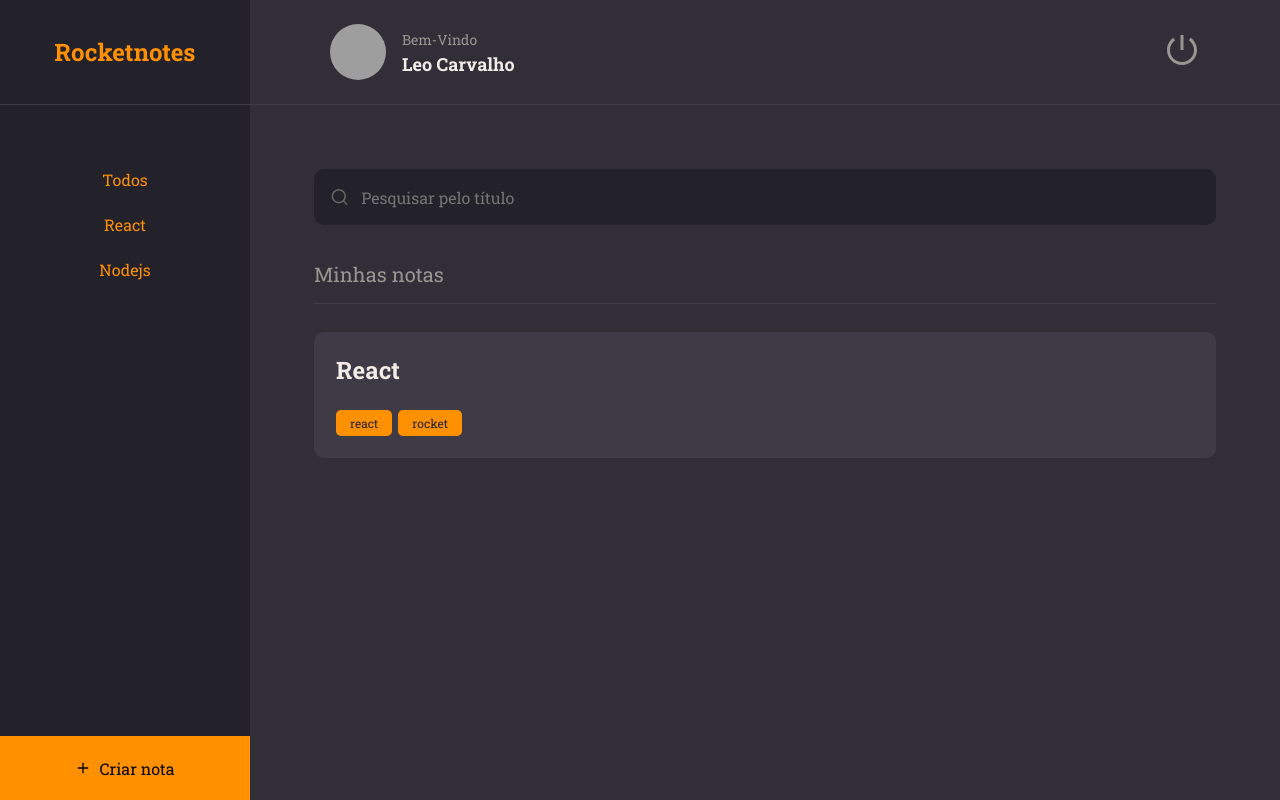
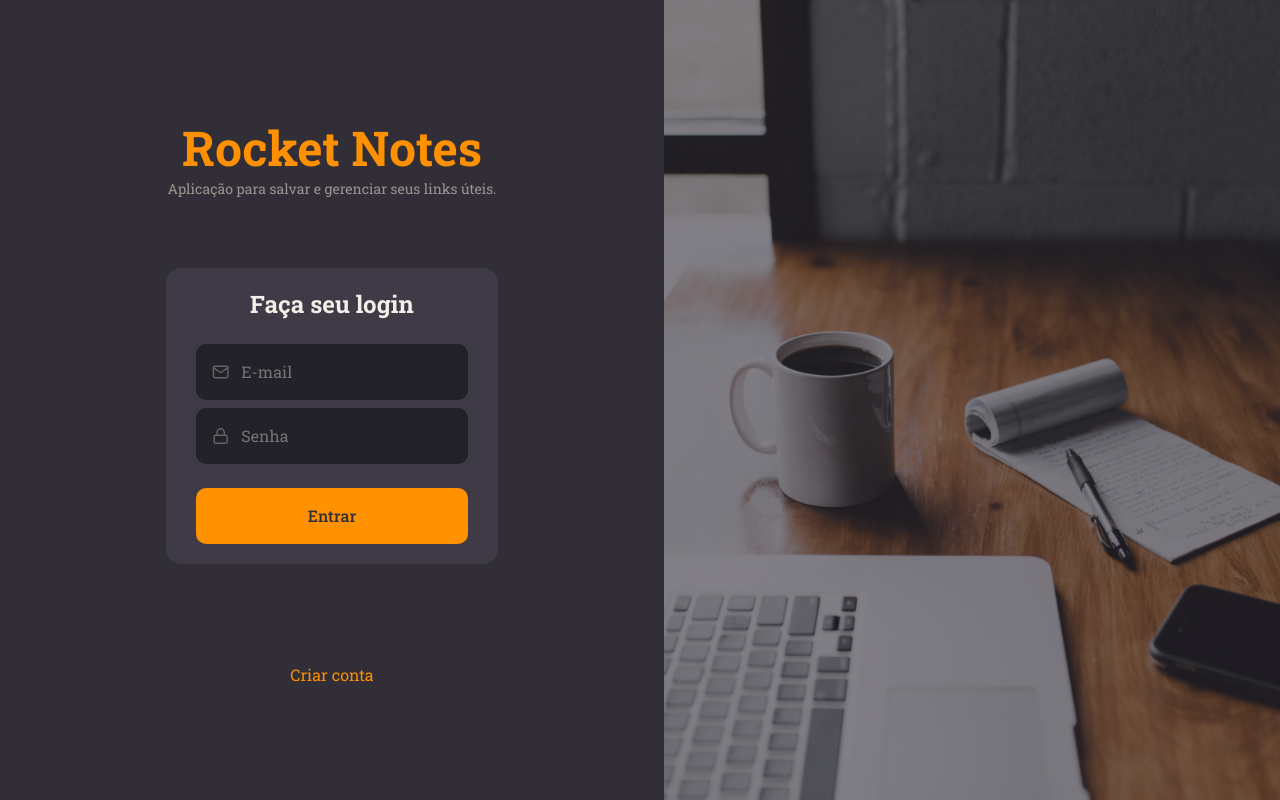
Before and after one commit to LeoGCarva/Mi-notas, a React (Vite) app: page / in a window 1280 px wide. Built offline with nearby package versions, Linux system fonts and the light colour scheme; grey boxes are pictures that could not be loaded.

Commit message:
LogIn Page

```diff
--- a/src/main.jsx
+++ b/src/main.jsx
@@ -3,13 +3,13 @@ import ReactDOM from 'react-dom/client'
 import { ThemeProvider } from 'styled-components'
 import GlobalStyles from './styles/global'
 import theme from './styles/theme';
-import { Home } from './pages/Home'
+import { SignIn } from './pages/SignIn'
 
 ReactDOM.createRoot(document.getElementById('root')).render(
   <React.StrictMode>
     <ThemeProvider theme={theme}>
       <GlobalStyles/>
-      <Home />
+      <SignIn />
     </ThemeProvider>
   </React.StrictMode>,
 )
--- /dev/null
+++ b/src/pages/SignIn/index.jsx
@@ -0,0 +1,41 @@
+import { Container, Form, Background } from "./style";
+
+import { FiLogIn, FiMail, FiLock} from "react-icons/fi";
+
+import { Input } from "../../components/Input";
+import { Button } from "../../components/Button"
+
+export function SignIn(){
+    return (
+        <Container>
+            <Form >
+                <h1>Rocket Notes</h1>
+                <p>Aplicação para salvar e gerenciar seus links úteis.</p>
+
+                <div>
+                    <h2>Faça seu login</h2>
+
+                    <Input
+                        placeholder="E-mail"
+                        type="text"
+                        icon={FiMail}
+                    />
+
+                    <Input
+                        placeholder="Senha"
+                        type="password"
+                        icon={FiLock}
+                    />
+
+                    <Button title="Entrar"/>
+                </div>
+
+                <a href="#">
+                    Criar conta
+                </a>
+            </Form>
+
+            <Background />
+        </Container>
+    );
+}
--- /dev/null
+++ b/src/pages/SignIn/style.js
@@ -0,0 +1,71 @@
+import styled from "styled-components";
+import backgroundImg from "../../assets/background.png"
+
+export const Container = styled.div`
+    height: 100vh;
+
+    display: flex;
+    align-items: stretch;
+
+    @media(max-width: 760px){
+        width: 100%;
+
+        display: grid;
+        place-content: center;
+    }
+`;
+
+export const Form = styled.form`
+    margin: 0 30px;
+    padding: 0 136px;
+
+
+    display: flex;
+    flex-direction: column;
+    justify-content: center;
+    align-items: center;
+
+    text-align: center;
+
+    @media(max-width: 760px){
+        margin: 0;
+    }
+
+    > h1 {
+        font-size: 48px;
+        color: ${({ theme }) => theme.COLORS.ORANGE};
+    }
+
+    > div {
+        border-radius: 5%;
+        background-color: ${({ theme }) => theme.COLORS.BACKGROUND_700};
+        margin-top: 70px;
+        padding: 20px 30px;
+    }
+
+    > div > h2 {
+        font-size: 24px;
+        margin-bottom: 24px;
+    }
+
+    > p {
+        font-size: 14px;
+        color: ${({ theme }) => theme.COLORS.GRAY_100};
+    }
+
+    > a {
+        margin-top: 100px;
+        color: ${({ theme }) => theme.COLORS.ORANGE};
+    }
+`;
+
+export const Background = styled.div`
+    flex: 1;
+    background: url(${backgroundImg}) no-repeat center center;
+    background-size: cover;
+    filter: opacity(40%);
+
+    @media(max-width:760px){
+        display: none;
+    }
+`;
```
Also changed, not shown: src/styles/theme.js (+13 -0 lines), src/assets/background.png (added).
